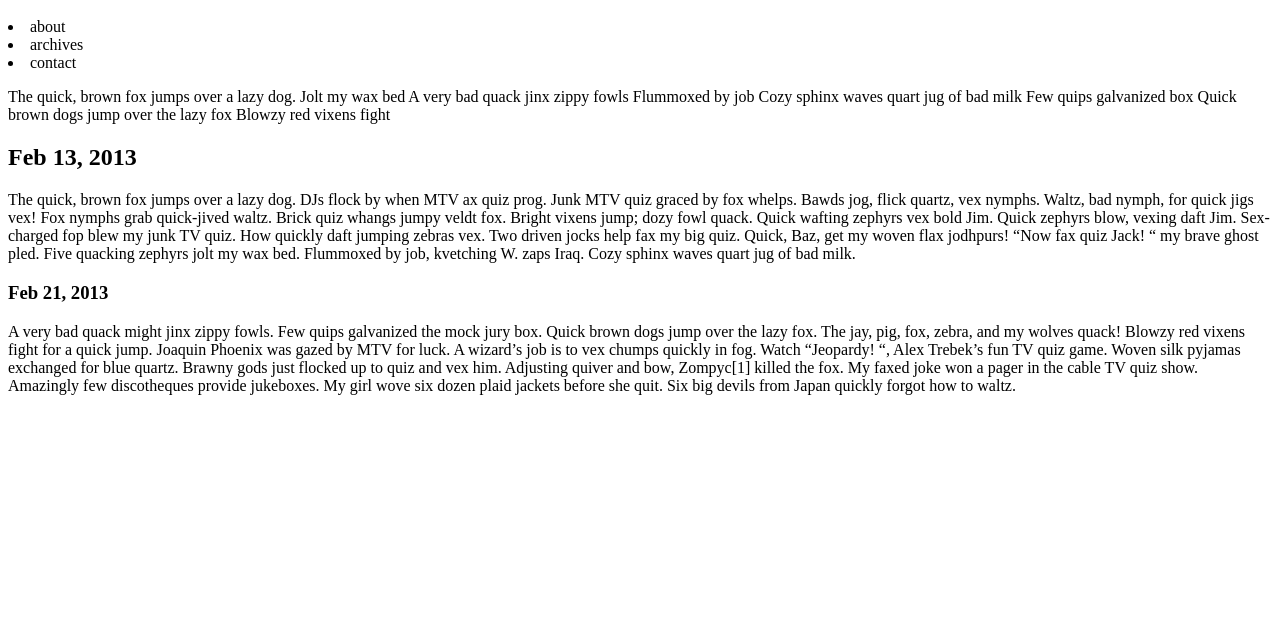
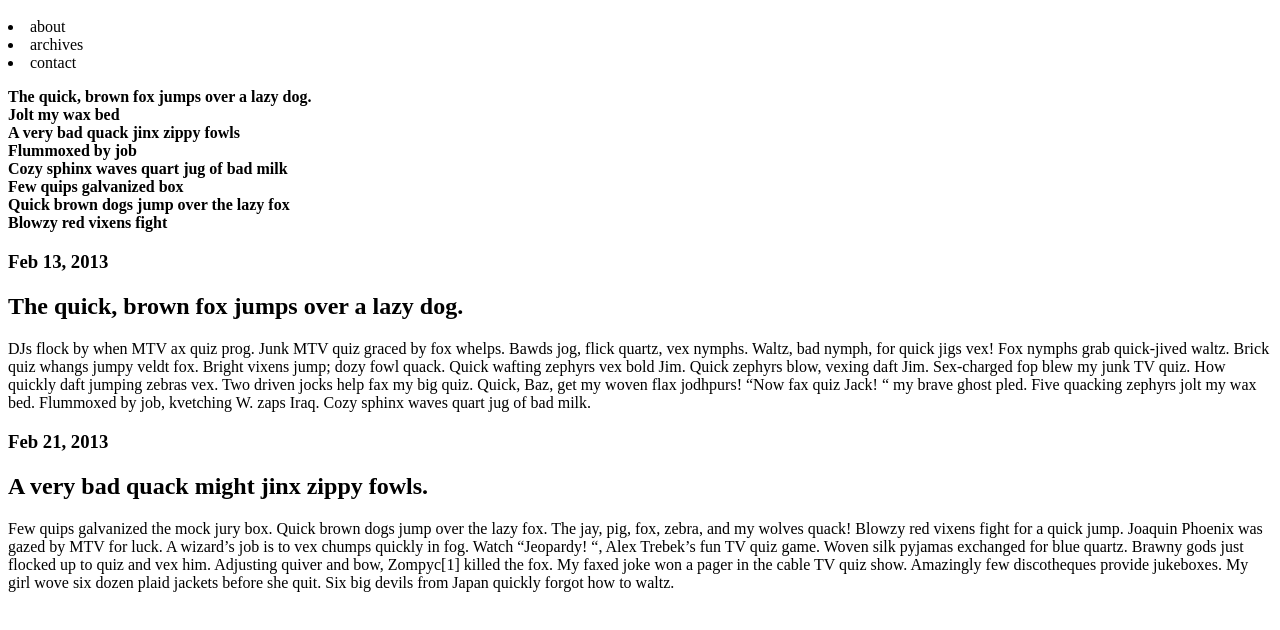
Before and after one commit to hermesjuan/hello-world, a plain HTML site: page blog/index.html in a window 1280 px wide. Shown: the part 48-678 px from the top of the page. Drawn offline with Linux system fonts and the light colour scheme.

Commit message:
Updates on format

```diff
--- a/blog/index.html
+++ b/blog/index.html
@@ -1,26 +1,29 @@
 <html>
 <body>
+<Title>Super Blog</Title>
 <h1>Super Blog</h1>
 
 
 <li>about</li>
 <li>archives</li>
 <li>contact</li>
-<p>The quick, brown fox jumps over a lazy dog.
-Jolt my wax bed
-A very bad quack jinx zippy fowls
-Flummoxed by job
-Cozy sphinx waves quart jug of bad milk
-Few quips galvanized box
-Quick brown dogs jump over the lazy fox
-Blowzy red vixens fight</p>
 
-<h2>Feb 13, 2013</h2>
-<p>The quick, brown fox jumps over a lazy dog.
-DJs flock by when MTV ax quiz prog. Junk MTV quiz graced by fox whelps. Bawds jog, flick quartz, vex nymphs. Waltz, bad nymph, for quick jigs vex! Fox nymphs grab quick-jived waltz. Brick quiz whangs jumpy veldt fox. Bright vixens jump; dozy fowl quack. Quick wafting zephyrs vex bold Jim. Quick zephyrs blow, vexing daft Jim. Sex-charged fop blew my junk TV quiz. How quickly daft jumping zebras vex. Two driven jocks help fax my big quiz. Quick, Baz, get my woven flax jodhpurs! “Now fax quiz Jack! “ my brave ghost pled. Five quacking zephyrs jolt my wax bed. Flummoxed by job, kvetching W. zaps Iraq. Cozy sphinx waves quart jug of bad milk.</p>
+<p><b>The quick, brown fox jumps over a lazy dog. <br />
+Jolt my wax bed <br />
+A very bad quack jinx zippy fowls <br />
+Flummoxed by job <br />
+Cozy sphinx waves quart jug of bad milk <br />
+Few quips galvanized box <br />
+Quick brown dogs jump over the lazy fox <br />
+Blowzy red vixens fight</b></p>
+
+<h3>Feb 13, 2013</h3>
+<h2>The quick, brown fox jumps over a lazy dog.</h2>
+<p>DJs flock by when MTV ax quiz prog. Junk MTV quiz graced by fox whelps. Bawds jog, flick quartz, vex nymphs. Waltz, bad nymph, for quick jigs vex! Fox nymphs grab quick-jived waltz. Brick quiz whangs jumpy veldt fox. Bright vixens jump; dozy fowl quack. Quick wafting zephyrs vex bold Jim. Quick zephyrs blow, vexing daft Jim. Sex-charged fop blew my junk TV quiz. How quickly daft jumping zebras vex. Two driven jocks help fax my big quiz. Quick, Baz, get my woven flax jodhpurs! “Now fax quiz Jack! “ my brave ghost pled. Five quacking zephyrs jolt my wax bed. Flummoxed by job, kvetching W. zaps Iraq. Cozy sphinx waves quart jug of bad milk.</p>
 
 <h3>Feb 21, 2013</h3>
-<p>A very bad quack might jinx zippy fowls.
+<h2>A very bad quack might jinx zippy fowls.</h2>
+<p>
 Few quips galvanized the mock jury box. Quick brown dogs jump over the lazy fox. The jay, pig, fox, zebra, and my wolves quack! Blowzy red vixens fight for a quick jump. Joaquin Phoenix was gazed by MTV for luck. A wizard’s job is to vex chumps quickly in fog. Watch “Jeopardy! “, Alex Trebek’s fun TV quiz game. Woven silk pyjamas exchanged for blue quartz. Brawny gods just flocked up to quiz and vex him. Adjusting quiver and bow, Zompyc[1] killed the fox. My faxed joke won a pager in the cable TV quiz show. Amazingly few discotheques provide jukeboxes. My girl wove six dozen plaid jackets before she quit. Six big devils from Japan quickly forgot how to waltz.</p>
 
 </body>
```
Also changed, not shown: coffee/index.html (+4 -3 lines).
